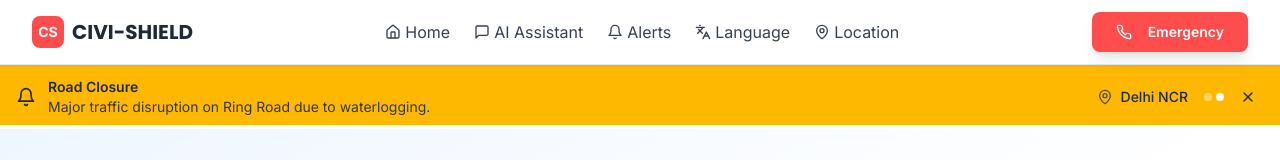
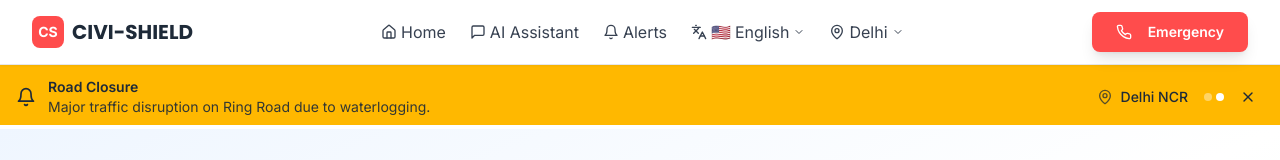
Before and after one commit to SohithNarnavaram/civi-sheild-india, a React (Vite) app: page / in a window 1280 px wide. Shown: the top 160 px of the page. Built offline with nearby package versions, Linux system fonts and the light colour scheme.

Commit message:
feat: Add language and location dropdowns
Adds language and location dropdowns to the top navigation. Implements language selection with automatic translation and includes a location selector with tier 1 and 2 Indian cities.

```diff
--- a/src/components/TopNavBar.tsx
+++ b/src/components/TopNavBar.tsx
@@ -2,10 +2,61 @@
 import React, { useState } from 'react';
 import { Button } from '@/components/ui/button';
 import { Sheet, SheetContent, SheetTrigger, SheetTitle } from '@/components/ui/sheet';
-import { Phone, Home, MessageSquare, Bell, Languages, MapPin } from 'lucide-react';
+import { DropdownMenu, DropdownMenuContent, DropdownMenuItem, DropdownMenuTrigger } from '@/components/ui/dropdown-menu';
+import { Phone, Home, MessageSquare, Bell, Languages, MapPin, ChevronDown } from 'lucide-react';
+
+interface Language {
+  code: string;
+  name: string;
+  nativeName: string;
+  flag: string;
+}
+
+interface City {
+  name: string;
+  state: string;
+  tier: number;
+}
 
 const TopNavBar = () => {
   const [isEmergencyOpen, setIsEmergencyOpen] = useState(false);
+  const [selectedLanguage, setSelectedLanguage] = useState<Language>({
+    code: 'en',
+    name: 'English',
+    nativeName: 'English',
+    flag: '🇺🇸'
+  });
+  const [selectedLocation, setSelectedLocation] = useState<City>({
+    name: 'Delhi',
+    state: 'Delhi',
+    tier: 1
+  });
+
+  const languages: Language[] = [
+    { code: 'en', name: 'English', nativeName: 'English', flag: '🇺🇸' },
+    { code: 'hi', name: 'Hindi', nativeName: 'हिंदी', flag: '🇮🇳' },
+    { code: 'kn', name: 'Kannada', nativeName: 'ಕನ್ನಡ', flag: '🇮🇳' },
+    { code: 'ta', name: 'Tamil', nativeName: 'தமிழ்', flag: '🇮🇳' },
+    { code: 'te', name: 'Telugu', nativeName: 'తెలుగు', flag: '🇮🇳' },
+    { code: 'mr', name: 'Marathi', nativeName: 'मराठी', flag: '🇮🇳' },
+    { code: 'gu', name: 'Gujarati', nativeName: 'ગુજરાતી', flag: '🇮🇳' },
+    { code: 'bn', name: 'Bengali', nativeName: 'বাংলা', flag: '🇮🇳' },
+    { code: 'pa', name: 'Punjabi', nativeName: 'ਪੰਜਾਬੀ', flag: '🇮🇳' },
+    { code: 'ml', name: 'Malayalam', nativeName: 'മലയാളം', flag: '🇮🇳' }
+  ];
+
+  const cities: City[] = [
+    { name: 'Mumbai', state: 'Maharashtra', tier: 1 },
+    { name: 'Delhi', state: 'Delhi', tier: 1 },
+    { name: 'Bangalore', state: 'Karnataka', tier: 1 },
+    { name: 'Hyderabad', state: 'Telangana', tier: 1 },
+    { name: 'Chennai', state: 'Tamil Nadu', tier: 1 },
+    { name: 'Kolkata', state: 'West Bengal', tier: 1 },
+    { name: 'Pune', state: 'Maharashtra', tier: 1 },
+    { name: 'Ahmedabad', state: 'Gujarat', tier: 1 },
+    { name: 'Jaipur', state: 'Rajasthan', tier: 2 },
+    { name: 'Surat', state: 'Gujarat', tier: 2 }
+  ];
 
   const emergencyContacts = [
     { name: 'Police', number: '100', color: 'bg-emergency', icon: '🚓' },
@@ -15,6 +66,22 @@ const TopNavBar = () => {
     { name: 'Women Helpline', number: '1091', color: 'bg-emergency', icon: '👩' },
     { name: 'Child Helpline', number: '1098', color: 'bg-medical', icon: '👶' },
   ];
+
+  const handleLanguageChange = (language: Language) => {
+    setSelectedLanguage(language);
+    // Dispatch custom event for language change
+    window.dispatchEvent(new CustomEvent('languageChange', {
+      detail: { language: language.code, languageData: language }
+    }));
+  };
+
+  const handleLocationChange = (city: City) => {
+    setSelectedLocation(city);
+    // Dispatch custom event for location change
+    window.dispatchEvent(new CustomEvent('locationChange', {
+      detail: { location: city }
+    }));
+  };
 
   return (
     <>
@@ -43,14 +110,65 @@ const TopNavBar = () => {
                 <Bell className="w-4 h-4" />
                 <span>Alerts</span>
               </a>
+
+              {/* Language Dropdown */}
+              <DropdownMenu>
+                <DropdownMenuTrigger asChild>
                   <button className="flex items-center space-x-1 text-gray-700 hover:text-navy transition-colors">
                     <Languages className="w-4 h-4" />
-                <span>Language</span>
+                    <span className="flex items-center space-x-1">
+                      <span>{selectedLanguage.flag}</span>
+                      <span>{selectedLanguage.nativeName}</span>
+                    </span>
+                    <ChevronDown className="w-3 h-3" />
                   </button>
+                </DropdownMenuTrigger>
+                <DropdownMenuContent className="w-56 bg-white border shadow-lg z-50">
+                  {languages.map((language) => (
+                    <DropdownMenuItem
+                      key={language.code}
+                      onClick={() => handleLanguageChange(language)}
+                      className="flex items-center space-x-3 p-3 hover:bg-gray-50 cursor-pointer"
+                    >
+                      <span className="text-lg">{language.flag}</span>
+                      <div className="flex flex-col">
+                        <span className="font-medium">{language.nativeName}</span>
+                        <span className="text-sm text-gray-500">{language.name}</span>
+                      </div>
+                    </DropdownMenuItem>
+                  ))}
+                </DropdownMenuContent>
+              </DropdownMenu>
+
+              {/* Location Dropdown */}
+              <DropdownMenu>
+                <DropdownMenuTrigger asChild>
                   <button className="flex items-center space-x-1 text-gray-700 hover:text-navy transition-colors">
                     <MapPin className="w-4 h-4" />
-                <span>Location</span>
+                    <span>{selectedLocation.name}</span>
+                    <ChevronDown className="w-3 h-3" />
                   </button>
+                </DropdownMenuTrigger>
+                <DropdownMenuContent className="w-56 bg-white border shadow-lg z-50">
+                  {cities.map((city) => (
+                    <DropdownMenuItem
+                      key={`${city.name}-${city.state}`}
+                      onClick={() => handleLocationChange(city)}
+                      className="flex items-center justify-between p-3 hover:bg-gray-50 cursor-pointer"
+                    >
+                      <div className="flex flex-col">
+                        <span className="font-medium">{city.name}</span>
+                        <span className="text-sm text-gray-500">{city.state}</span>
+                      </div>
+                      <span className={`text-xs px-2 py-1 rounded-full ${
+                        city.tier === 1 ? 'bg-medical text-white' : 'bg-disaster text-navy'
+                      }`}>
+                        Tier {city.tier}
+                      </span>
+                    </DropdownMenuItem>
+                  ))}
+                </DropdownMenuContent>
+              </DropdownMenu>
             </div>
 
             {/* Emergency Button */}
```
Lines whose indentation alone changed are shown as unchanged.
